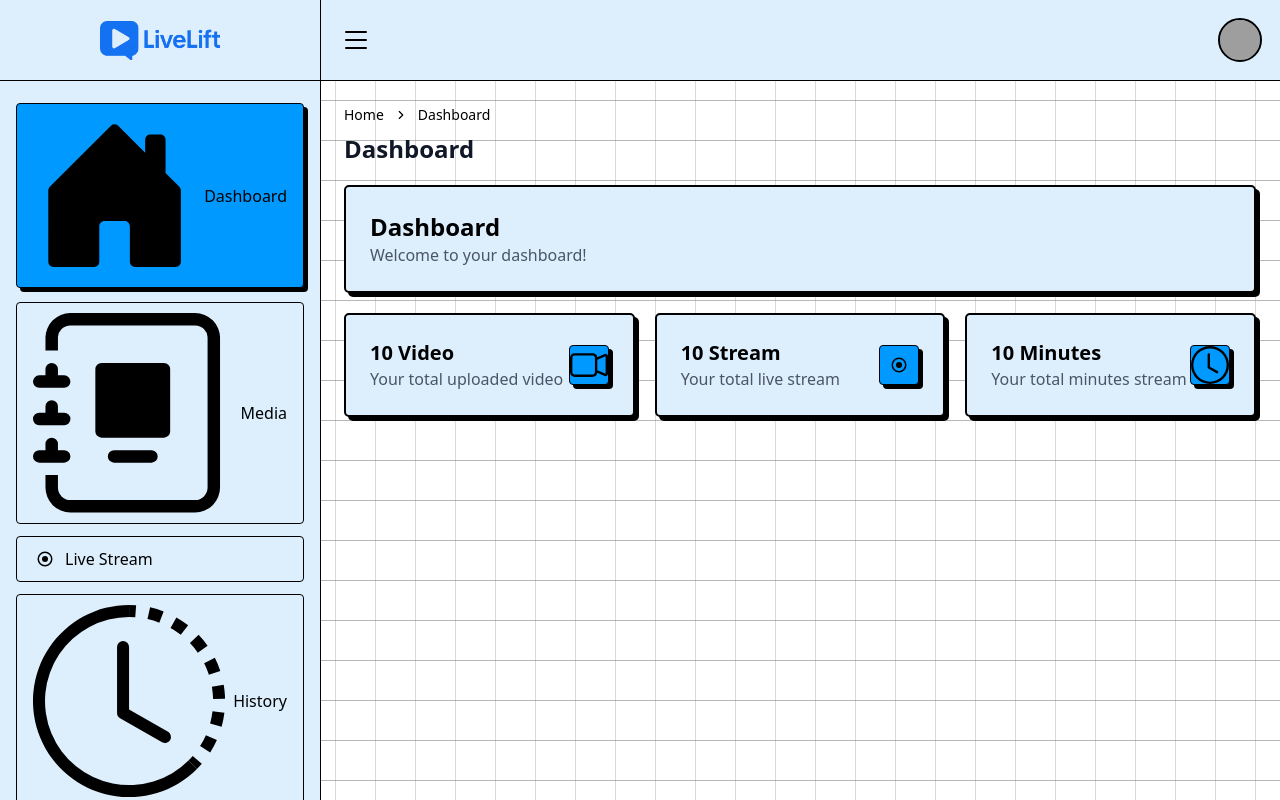
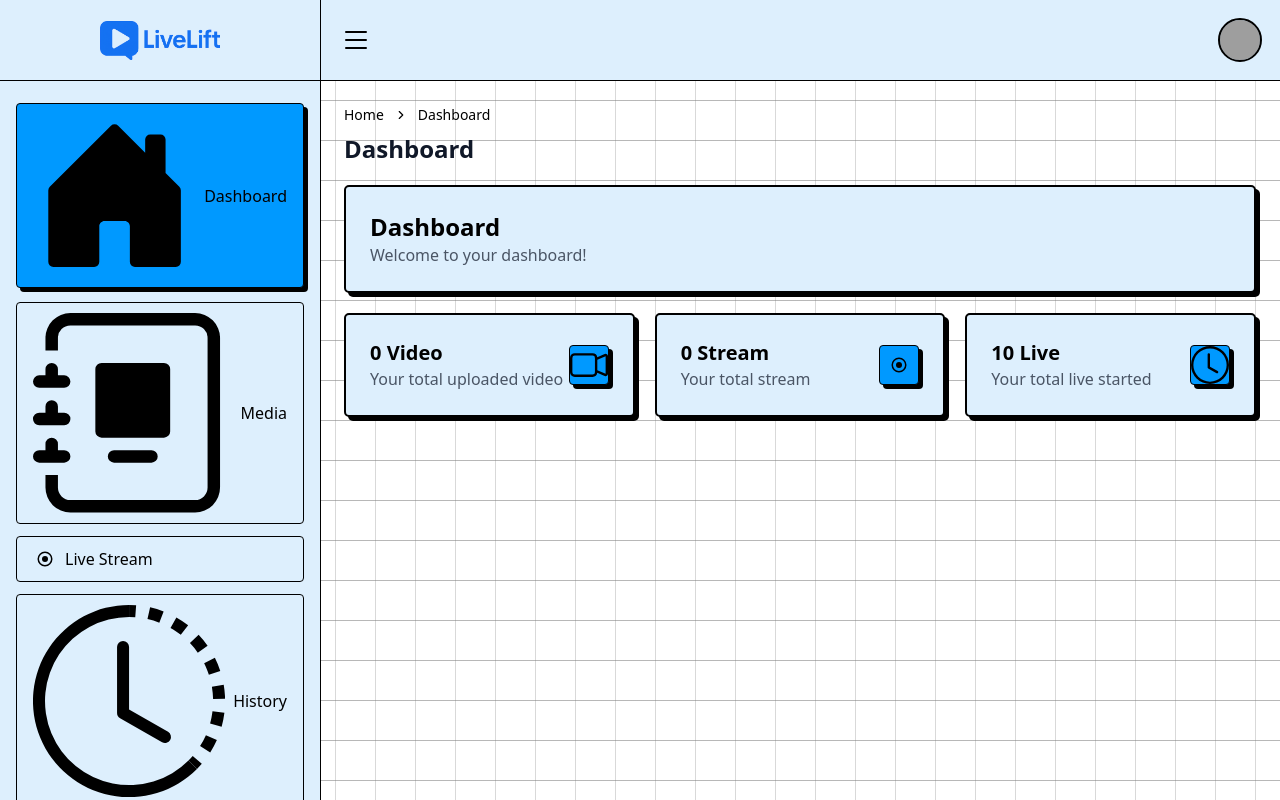
Before and after one commit to qolbudr/livelift, a Next.js app: page /app/dashboard in a window 1280 px wide. Built offline with nearby package versions, Linux system fonts and the light colour scheme; sample sign-in values are in the browser's storage; grey boxes are pictures that could not be loaded.

Commit message:
fix-dashboard

```diff
--- a/src/pages/app/dashboard.tsx
+++ b/src/pages/app/dashboard.tsx
@@ -1,10 +1,40 @@
 import { AdminLayout } from "@/components/layout/admin_layout";
 import { Card, CardContent } from "@/components/ui/card";
-import { JSX } from "react";
+import { JSX, useEffect, useState } from "react";
 import * as Icon from 'react-bootstrap-icons';
 import Head from "next/head";
+import { MediaRepository } from "@/core/repository/media_repository";
+import { toast } from "sonner";
+import { handleError } from "@/core/utils/handle_error";
+import { LiveRepository } from "@/core/repository/live_repository";
 
 const Dashboard = (): JSX.Element => {
+  const [countVideo, setCountVideo] = useState(0);
+  const [countLive, setCountLive] = useState(0);
+
+  const getVideoCount = async () => {
+    try {
+      const response = await MediaRepository.getMedia();
+      setCountVideo(response?.count ?? 0);
+    } catch (e) {
+      toast.error(handleError(e));
+    }
+  }
+
+  const getLiveCount = async () => {
+    try {
+      const response = await LiveRepository.getLive();
+      setCountLive(response?.count ?? 0);
+    } catch (e) {
+      toast.error(handleError(e));
+    }
+  }
+
+  useEffect(() => {
+    getVideoCount();
+    getLiveCount();
+  }, [])
+
   return <>
       <Head>
         <title>Livelift - Dashboard</title>
@@ -21,7 +51,7 @@ const Dashboard = (): JSX.Element => {
           <CardContent>
             <div className="flex items-center justify-between">
               <div className="card-text">
-                <h1 className="text-xl font-bold">10 Video</h1>
+                <h1 className="text-xl font-bold">{countVideo} Video</h1>
                 <p className="text-gray-600">Your total uploaded video</p>
               </div>
               <div className="flex justify-center items-center card-icon rounded-sm border shadow-shadow w-10 h-10 bg-main">
@@ -35,8 +65,8 @@ const Dashboard = (): JSX.Element => {
           <CardContent>
             <div className="flex items-center justify-between">
               <div className="card-text">
-                <h1 className="text-xl font-bold">10 Stream</h1>
-                <p className="text-gray-600">Your total live stream</p>
+                <h1 className="text-xl font-bold">{countLive} Stream</h1>
+                <p className="text-gray-600">Your total stream</p>
               </div>
               <div className="flex justify-center items-center card-icon rounded-sm border shadow-shadow w-10 h-10 bg-main">
                 <Icon.Record2 className="size-6" />
@@ -49,8 +79,8 @@ const Dashboard = (): JSX.Element => {
           <CardContent>
             <div className="flex items-center justify-between">
               <div className="card-text">
-                <h1 className="text-xl font-bold">10 Minutes</h1>
-                <p className="text-gray-600">Your total minutes stream</p>
+                <h1 className="text-xl font-bold">10 Live</h1>
+                <p className="text-gray-600">Your total live started</p>
               </div>
               <div className="flex justify-center items-center card-icon rounded-sm border shadow-shadow w-10 h-10 bg-main">
                 <Icon.Clock />
```
